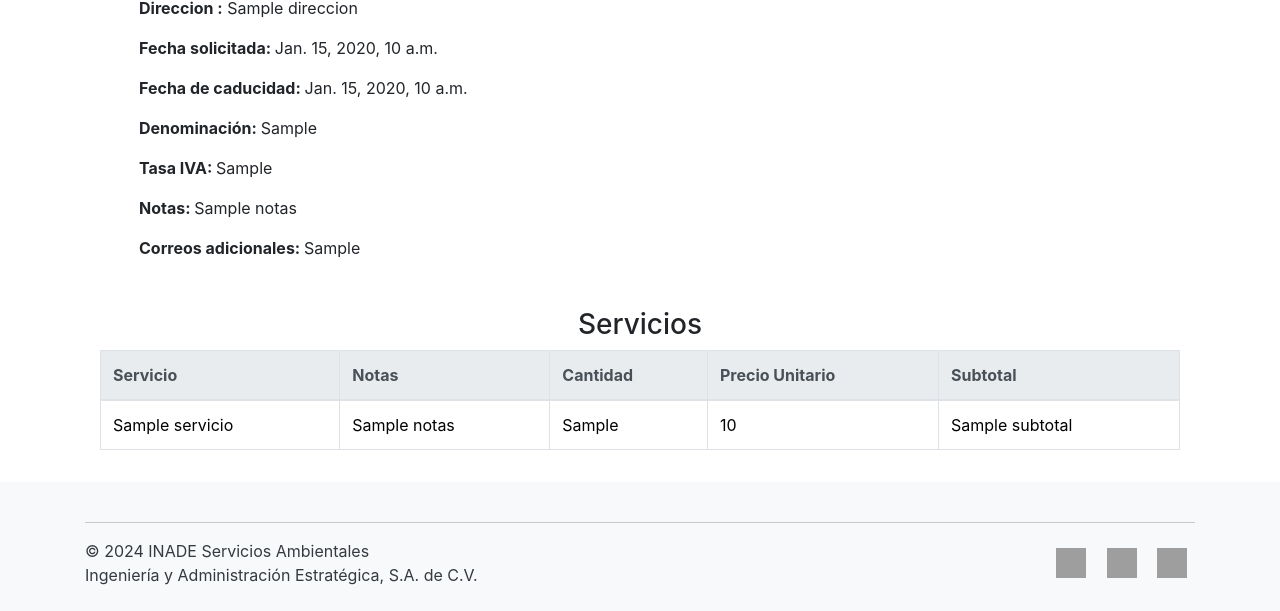
After one commit to AranzaGtz/SistemaINADE2_1, a Django app: template accounts/templates/accounts/ordenes/orden_detalle.html in a window 1280 px wide. The commit adds this page. Shown: the part 339-950 px from the top of the page. Run offline with Django 3.2, Linux system fonts and the light colour scheme; the template is opened without the code that fills it: most values are stand-ins (such as "Sample title", 1, 10 or a date in 2020); some libraries are stand-ins or nearby versions; grey boxes are pictures that could not be loaded.

Commit message:
Actualización de template gerar oreden de trabajo, en check input

```diff
--- /dev/null
+++ b/accounts/templates/accounts/ordenes/orden_detalle.html
@@ -0,0 +1,76 @@
+{% extends 'accounts/base_dashboard.html' %}
+{% load static %}
+{% block title %}Detalles de la Cotización{% endblock %}
+{% block header %}Detalles de la Cotización{% endblock %}
+{% block content %}
+
+<!-- CONTENEDOR DETALLES DE ORDEN DE TRABAJO -->
+<div class="container mt-4">
+     <h1 class="text-center">Detalles de la Orden de Trabajo {{ cotizacion.id_personalizado }}</h1>
+     <hr />
+
+     <div class="form-group mt-4">
+          <!-- BOTONES DE ACCIÓN -->
+          <div class="text-center mb-4">
+               <a href="{% url 'cotizacion_duplicar' cotizacion.id%}" class="btn btn-primary mx-1">Duplicar</a>
+               <a href="{% url 'cotizacion_edit' cotizacion.id%}" class="btn btn-primary mx-1">Editar</a>
+               <a href="{% url 'cotizacion_delete' cotizacion.id %}" class="btn btn-danger mx-1">Borrar</a>
+               <a href="{% url 'seleccionar_correos' cotizacion.id %}" class="btn btn-success mx-1">Enviar
+                    cotización</a>
+               <a href="{% url 'actualizar_estado' cotizacion.id %}" class="btn btn-warning mx-1">Actualizar estado</a>
+               <a href="{% url 'cotizacion_pdf' cotizacion.id %}" class="btn btn-secondary mx-1">Ver PDF</a>
+               <!-- cotizacion_detalle.html -->
+               {% if cotizacion.orden_pedido_pdf %}
+               <a href="{% url 'ver_orden_pedido' cotizacion.id %}" class="btn btn-info">Ver Orden de Pedido</a>
+               {% endif %}
+          </div>
+          <!-- DATOS DE COTIZACION -->
+          <div class="col mx-auto">
+               <div class="p-4 mb-2">
+                    <p><strong>Atención a :</strong> {{ cotizacion.persona.nombre }} {{ cotizacion.persona.apellidos }}
+                    </p>
+                    <p><strong>Empresa :</strong> {{ cotizacion.persona.empresa.nombre_empresa }}</p>
+                    <p><strong>Direccion :</strong> {{ cotizacion.persona.empresa.direccion }}</p>
+                    <p><strong>Fecha solicitada: </strong> {{ cotizacion.fecha_solicitud }}</p>
+                    <p><strong>Fecha de caducidad: </strong> {{ cotizacion.fecha_caducidad }}</p>
+                    <p><strong>Denominación: </strong> {{ cotizacion.metodo_pago }}</p>
+                    <p><strong>Tasa IVA: </strong> {{ cotizacion.tasa_iva }}</p>
+                    <p><strong>Notas: </strong> {{ cotizacion.notas }}</p>
+                    <p><strong>Correos adicionales: </strong> {{ cotizacion.correos_adicionales }}</p>
+               </div>
+          </div>
+
+          <!-- DETALLES DE CONCEPTOS -->
+          <h3 class="text-center">Servicios</h3>
+          <div class="table-responsive">
+               <table class="table table-bordered table-hover">
+                    <thead class="thead-light">
+                         <tr>
+                              <th>Servicio</th>
+                              <th>Notas</th>
+                              <th>Cantidad</th>
+                              <th>Precio Unitario</th>
+                              <th>Subtotal</th>
+
+                         </tr>
+                    </thead>
+                    <tbody>
+                         {% for concepto in conceptos %}
+                         <tr>
+                              <td>{{ concepto.servicio }}</td>
+                              <td>{{ concepto.notas }}</td>
+                              <td>{{ concepto.cantidad_servicios }}</td>
+                              <td>{{ concepto.precio }}</td>
+                              <td>{{ concepto.subtotal }}</td>
+
+                         </tr>
+                         {% endfor %}
+                    </tbody>
+               </table>
+          </div>
+     </div>
+</div>
+
+
+
+{% endblock %}
--- a/accounts/vistas/views_cotizaciones.py
+++ b/accounts/vistas/views_cotizaciones.py
@@ -239,7 +239,7 @@ def cotizaciones_prospecto_create(request):
 
 # INTERFAZ DE DETALLES DE CADA COTIZACION
 def cotizacion_detalle(request, pk):
-    cotizacion = get_object_or_404(Cotizacion, pk=pk)
+    cotizacion = get_object_or_404(Cotizacion, id=pk)
     conceptos = cotizacion.conceptos.all()
     for concepto in conceptos:
         concepto.subtotal = concepto.cantidad_servicios * concepto.precio
--- a/accounts/vistas/views_cotizaciones_aceptadas.py
+++ b/accounts/vistas/views_cotizaciones_aceptadas.py
@@ -32,12 +32,15 @@ def cotizaciones_aceptadas_list(request):
         'notificaciones': notificaciones,
         'notificaciones_no_leidas': notificaciones_no_leidas,
         'cotizaciones': cotizaciones,
-        'cotizaciones_page': cotizaciones_page,  # Cambiando a cotizaciones_page
+        'cotizaciones_page': cotizaciones_page,
+
+
     }
     return render(request, "accounts/cotizacionesAceptadas/cotizaciones_aceptadas.html", context)
 
 # VISTA PARA CREAR ORDEN DE TRABAJO
 def generar_orden_trabajo(request, pk):
+
     # Obtener la cotización según el ID proporcionado
     cotizacion = get_object_or_404(Cotizacion, id=pk)
 
--- a/accounts/vistas/views_orden_trabajo.py
+++ b/accounts/vistas/views_orden_trabajo.py
@@ -27,3 +27,5 @@ def ordenes_list(request):
           'ordenes_page': ordenes_page, # Usar ordenes_page en lugar de ordenes
      }
      return render(request, 'accounts/ordenes/ordenes.html', context)
+
+#    VISTA PARA DETALLES DE UNA ORDEN DE TRABAJO
```
Also changed, not shown: accounts/templates/accounts/cotizacionesAceptadas/generar_orden_trabajo.html (+10 -2 lines), accounts/migrations/0003_concepto_estado_ordentrabajo_concepto_delete_formato.py (added), accounts/migrations/0004_remove_concepto_estado_remove_ordentrabajo_concepto.py (added), db.sqlite3, 10 other files.
